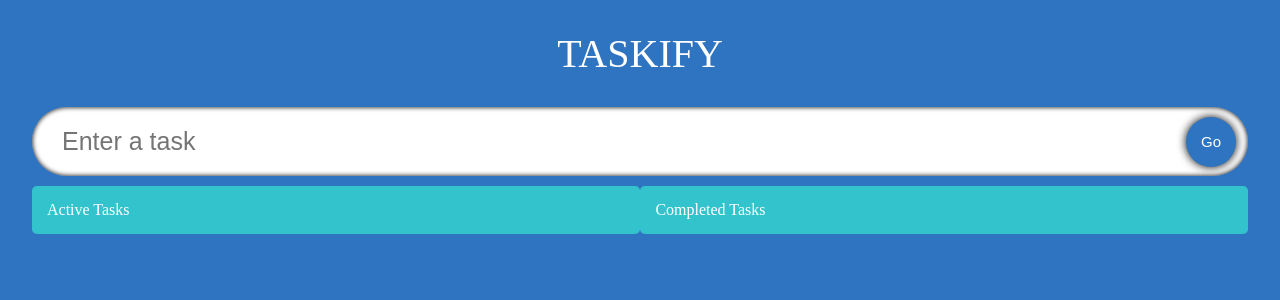
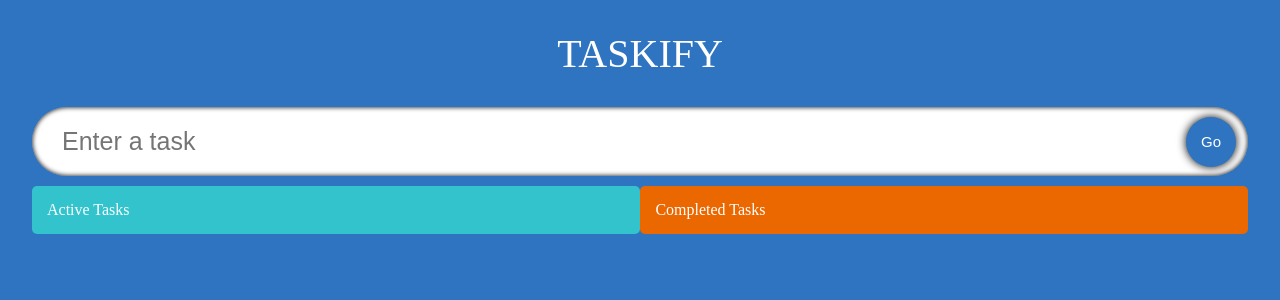
Before and after one commit to hamzakindi/typescript-tutorial, a React (Create React App) app: page / in a window 1280 px wide. Shown: the top 300 px of the page. Built offline with nearby package versions, Linux system fonts and the light colour scheme; a web font is replaced by a local one.

Commit message:
Updated the color

```diff
--- a/package.json
+++ b/package.json
@@ -11,6 +11,7 @@
     "@types/react": "^18.0.26",
     "@types/react-dom": "^18.0.10",
     "react": "^18.2.0",
+    "react-beautiful-dnd": "^13.1.1",
     "react-dom": "^18.2.0",
     "react-icons": "^4.8.0",
     "react-scripts": "5.0.1",
--- a/src/App.tsx
+++ b/src/App.tsx
@@ -1,6 +1,6 @@
 /**
  * This is the tutorial I am following for this project:
- * https://youtu.be/FJDVKeh7RJI?t=4380
+ * https://www.youtube.com/watch?v=FJDVKeh7RJI&t=4380s
  * Use reducer hook shopping cart tutorial: https://www.youtube.com/watch?v=HptuMAUaNGk
  *
  */
--- a/src/components/styles.css
+++ b/src/components/styles.css
@@ -114,3 +114,6 @@
         flex-direction: column;
     }
 }
+.remove {
+    background-color: rgb(235, 103, 00);
+}
```
Also changed, not shown: 1 other file (tests, documents, lock files or other folders).
